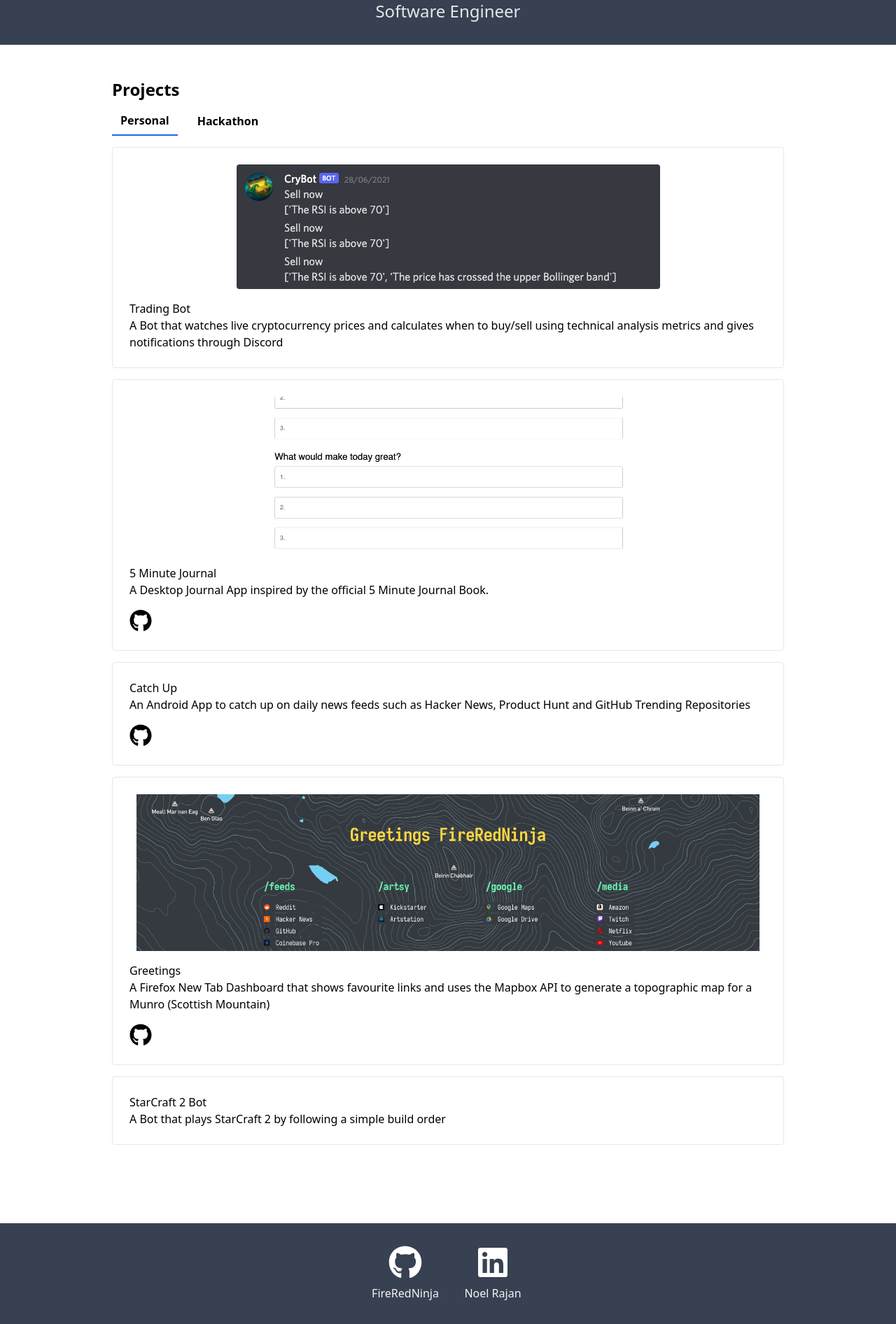
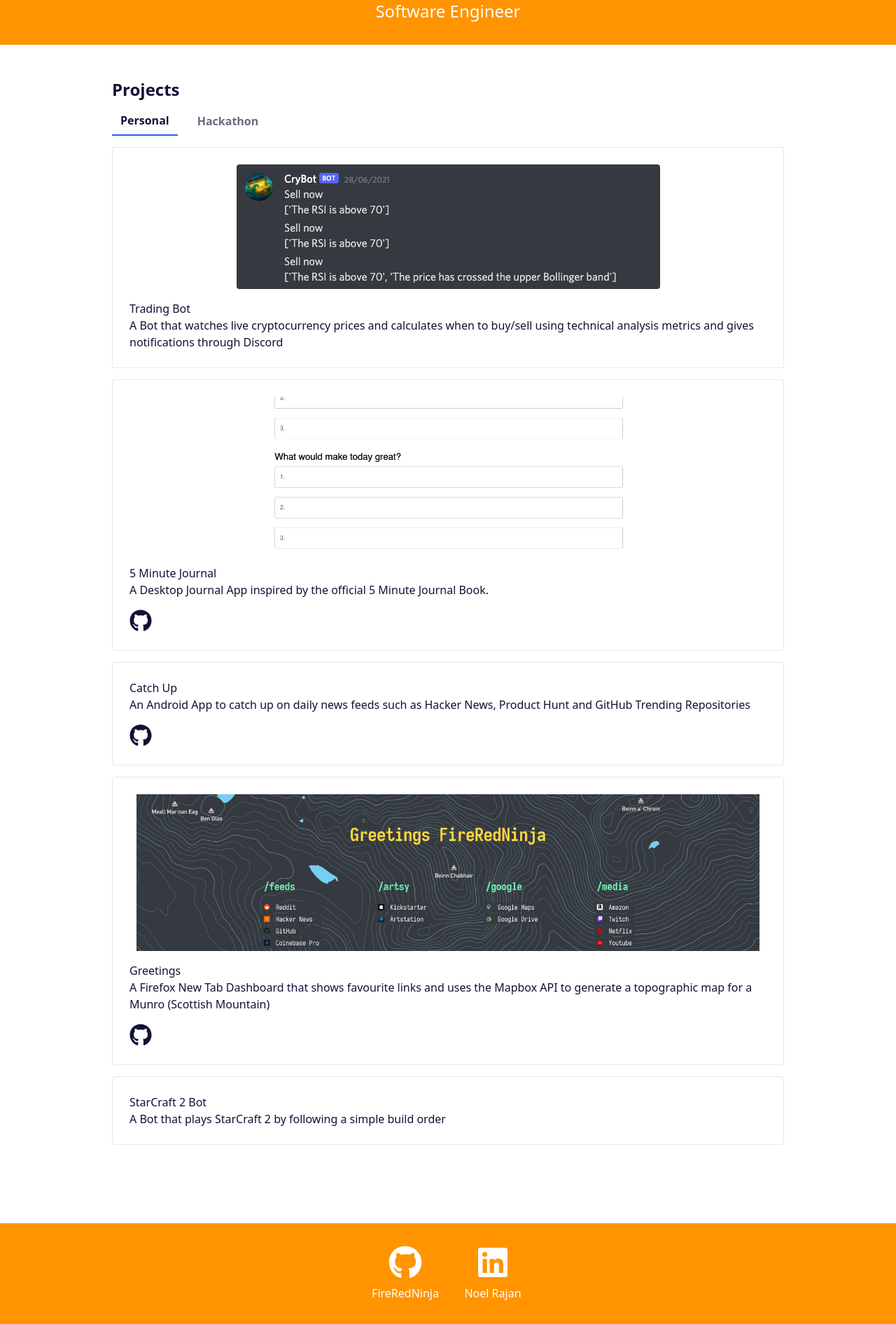
Before and after one commit to FireRedNinja/fireredninja.github.io, a Gatsby site: page / in a window 1280 px wide. Shown: the part 88-1980 px from the top of the page at 70% size. Built offline with nearby package versions, Linux system fonts and the light colour scheme; Gatsby itself is replaced by a stand-in of ours.

Commit message:
update colour schemes

```diff
--- a/gatsby-config.js
+++ b/gatsby-config.js
@@ -25,8 +25,8 @@
         name: `Noel Rajan`,
         short_name: `Noel`,
         start_url: `/`,
-        background_color: `#374151`,
-        theme_color: `#374151`,
+        background_color: `#ff9400`,
+        theme_color: `#ff9400`,
         display: `minimal-ui`,
         icon: `src/images/code-icon.png`, // This path is relative to the root of the site.
       },
--- a/src/components/footer.js
+++ b/src/components/footer.js
@@ -6,32 +6,18 @@
 
 const Footer = () => (
   <footer
-    className={`flex content-center justify-center p-8 bg-gray-700 w-full absolute bottom-0 ${FooterStyles}`}
+    className={`flex content-center justify-center p-8 w-full absolute bottom-0 ${FooterStyles}`}
   >
     <a href="https://github.com/FireRedNinja" className="mx-2">
       <div className="flex flex-col">
-        <FontAwesomeIcon
-          icon={faGithub}
-          size="3x"
-          color="white"
-          className="mx-8"
-        />
-        <span className="text-gray-100 pt-2 font-light self-center">
-          FireRedNinja
-        </span>
+        <FontAwesomeIcon icon={faGithub} size="3x" className="mx-8" />
+        <span className="pt-2 font-light self-center">FireRedNinja</span>
       </div>
     </a>
     <a href="https://www.linkedin.com/in/noelrajan31" className="mx-2">
       <div className="flex flex-col">
-        <FontAwesomeIcon
-          icon={faLinkedin}
-          size="3x"
-          color="white"
-          className="mx-8"
-        />
-        <span className="text-gray-100 pt-2 font-light self-center">
-          Noel Rajan
-        </span>
+        <FontAwesomeIcon icon={faLinkedin} size="3x" className="mx-8" />
+        <span className="pt-2 font-light self-center">Noel Rajan</span>
       </div>
     </a>
   </footer>
--- a/src/components/footer.module.scss
+++ b/src/components/footer.module.scss
@@ -6,4 +6,6 @@
     color: inherit;
     text-decoration: none;
   }
+  background-color: #ff9400;
+  color: #ffffff;
 }
--- a/src/components/header.js
+++ b/src/components/header.js
@@ -5,10 +5,10 @@
 const Header = ({ siteTitle }) => (
   <header className={`md:py-20 ${STYLES.Header}`}>
     <div className="flex flex-col">
-      <h1 className="flex justify-center text-gray-100 text-5xl font-bold pb-2">
+      <h1 className="flex justify-center text-5xl font-bold pb-2">
         Noel Rajan
       </h1>
-      <span className="flex flex-none text-gray-200 justify-center text-2xl font-extralight">
+      <span className="flex flex-none justify-center text-2xl font-extralight">
         Software Engineer
       </span>
     </div>
--- a/src/components/header.module.scss
+++ b/src/components/header.module.scss
@@ -5,6 +5,6 @@
   padding-top: 2rem;
   padding-bottom: 2rem;
 
-  --tw-bg-opacity: 1;
-  background-color: rgba(55, 65, 81, var(--tw-bg-opacity));
+  background-color: #ff9400;
+  color: #ffffff;
 }
--- a/src/components/project.js
+++ b/src/components/project.js
@@ -17,11 +17,7 @@
       className="mr-2"
       aria-label={link.name}
     >
-      <FontAwesomeIcon
-        className="text-black"
-        icon={iconMappings[link.name.toLowerCase()]}
-        size="2x"
-      />
+      <FontAwesomeIcon icon={iconMappings[link.name.toLowerCase()]} size="2x" />
     </button>
   ));
 
--- a/src/components/projects.js
+++ b/src/components/projects.js
@@ -2,6 +2,7 @@
 import { graphql, useStaticQuery } from 'gatsby';
 import projectsList from '../data/projectsList';
 import Project from './project';
+import * as STYLES from './projects.module.scss';
 
 const personalProjects = projectsList.filter((project) =>
   project.tags.includes('personal')
@@ -60,6 +61,7 @@
   const [projectsList, setProjectsList] = useState(projects.personal);
   const [projectType, setProjectType] = useState('personal');
   const activeTabCss = 'border-b-2 border-blue-600';
+  const inactiveTabCss = STYLES.inactiveTab;
 
   const setActiveTab = (projectType) => {
     if (projectType === 'personal') {
@@ -72,13 +74,13 @@
   };
 
   return (
-    <div className="mt-12 mb-12">
+    <div className={`mt-12 mb-12 ${STYLES.Project}`}>
       <h2 className="text-2xl font-bold pb-2">Projects</h2>
       <div className="flex flex-row pb-2">
         <button
           type="button"
-          className={`text-center font-semibold px-3 py-2 cursor-pointer mr-4 ${
-            projectType === 'personal' && activeTabCss
+          className={`text-center font-semibold px-3 py-2 cursor-pointer mr-4 hover:bg-gray-100 ${
+            projectType === 'personal' ? activeTabCss : inactiveTabCss
           }`}
           onClick={() => setActiveTab('personal')}
           aria-label="Personal projects tab"
@@ -87,8 +89,8 @@
         </button>
         <button
           type="button"
-          className={`text-center font-semibold px-3 py-2 cursor-pointer ${
-            projectType === 'hackathon' && activeTabCss
+          className={`text-center font-semibold px-3 py-2 cursor-pointer hover:bg-gray-100 ${
+            projectType === 'hackathon' ? activeTabCss : inactiveTabCss
           }`}
           onClick={() => setActiveTab('hackathon')}
           aria-label="Hackathon projects tab"
--- /dev/null
+++ b/src/components/projects.module.scss
@@ -0,0 +1,7 @@
+.Project {
+  color: #111236;
+}
+
+.inactiveTab {
+  color: #68697f;
+}
```
